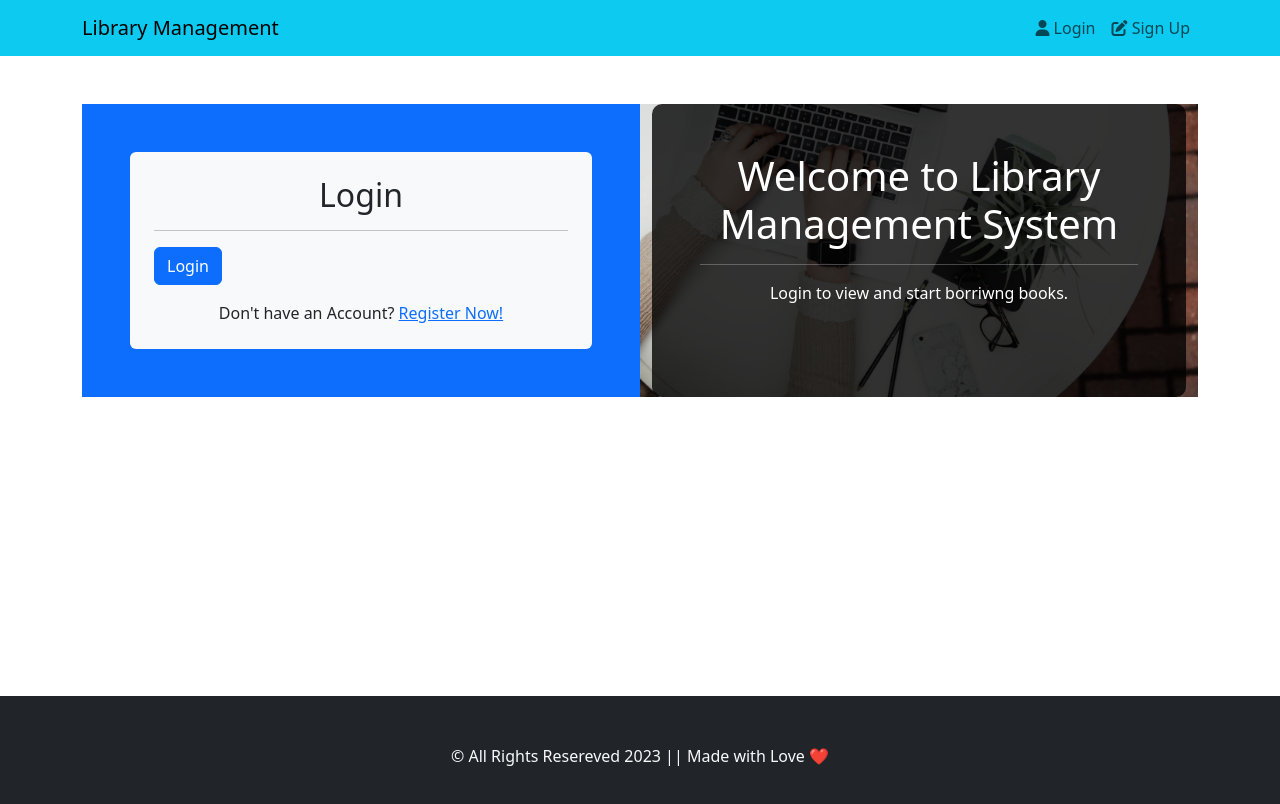
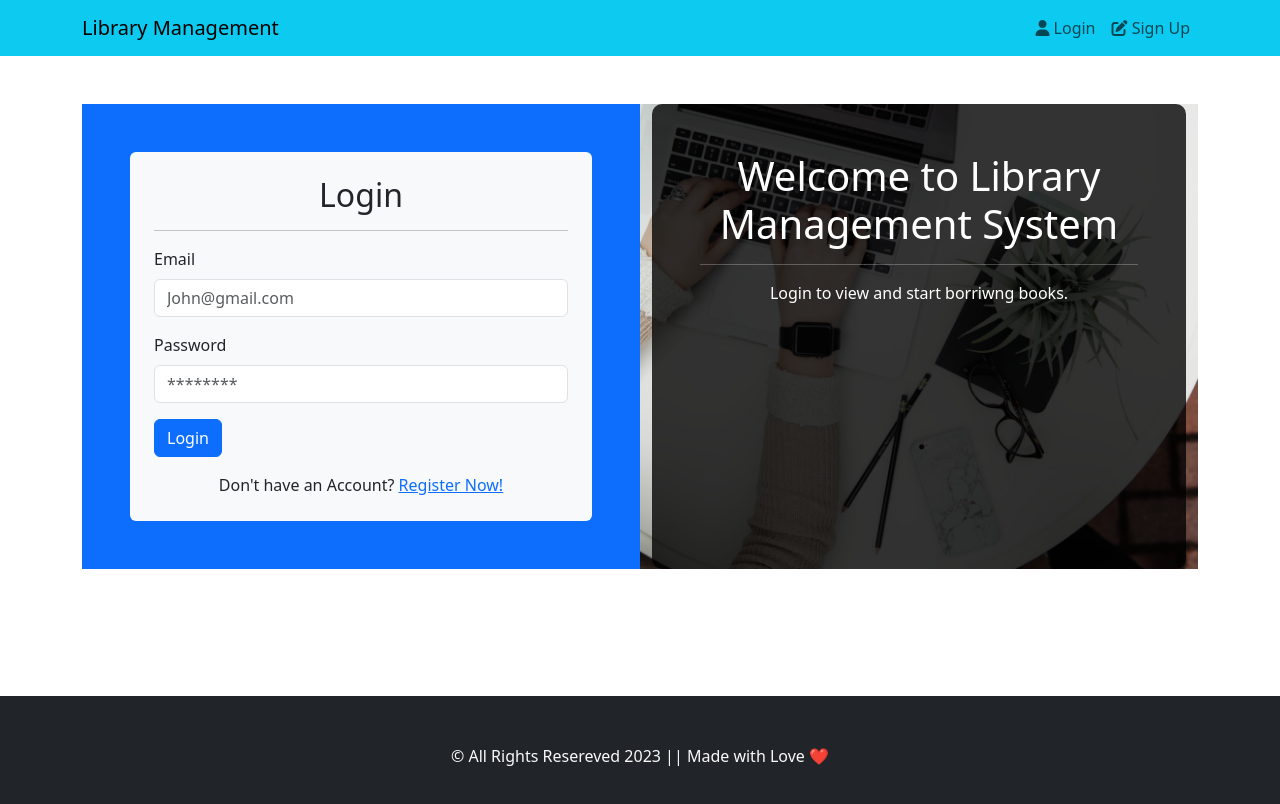
Before and after one commit to Shital769/full-stack-library-management-frontend, a React (Create React App) app: page / in a window 1280 px wide. Shown: the top 804 px of the page. Built offline with nearby package versions, Linux system fonts and the light colour scheme.

Commit message:
fix the error

```diff
--- a/src/App.js
+++ b/src/App.js
@@ -2,6 +2,11 @@ import "./App.css";
 import { BrowserRouter, Routes, Route } from "react-router-dom";
 import LoginPage from "./pages/LoginPage";
 import RegisterPage from "./pages/RegisterPage";
+import Books from "./pages/Books";
+import Profile from "./pages/Profile";
+import AddBook from "./pages/AddBook";
+import MyBooks from "./pages/MyBooks";
+import Transactions from "./pages/Transaction";
 
 function App() {
   return (
@@ -10,6 +15,11 @@ function App() {
         <Routes>
           <Route path="/" element={<LoginPage />} />
           <Route path="/register" element={<RegisterPage />} />
+          <Route path="/book" element={<Books />} />
+          <Route path="/books/add" element={<AddBook />} />
+          <Route path="mybooks" element={<MyBooks />} />
+          <Route path="/transactions" element={<Transactions />} />
+          <Route path="/profile" element={<Profile />} />
         </Routes>
       </BrowserRouter>
     </div>
--- a/src/components/BookCard.js
+++ b/src/components/BookCard.js
@@ -20,7 +20,7 @@ const BookCard = ({ book, fetchBooks }) => {
       if (bookId) {
         const { status, message } = await deleteBook(bookId);
 
-        toast[status](message) && fetchBooks;
+        toast[status](message) && fetchBooks();
       }
     }
   };
--- a/src/components/Layout/DashboardLayout.js
+++ b/src/components/Layout/DashboardLayout.js
@@ -1,4 +1,4 @@
-import React, { useEffect } from "react";
+import React, { useEffect, useState } from "react";
 import Header from "./Header";
 import Footer from "./Footer";
 import Sidebar from "../sidebar/Sidebar";
--- a/src/helpers/AxiosHelpers.js
+++ b/src/helpers/AxiosHelpers.js
@@ -65,7 +65,7 @@ export const updatePassword = async (passInfo) => {
       }
     );
     return data;
-  } catch {
+  } catch (error) {
     return {
       status: "error",
       message: error.message,
@@ -170,6 +170,7 @@ export const deleteBook = async (bookId) => {
       data: { bookId },
       headers: { Authorization: userId },
     });
+    return data;
   } catch (error) {
     return {
       status: "error",
--- a/src/pages/LoginPage.js
+++ b/src/pages/LoginPage.js
@@ -3,7 +3,7 @@ import DefaultLayout from "../components/Layout/DefaultLayout";
 import { Button, Col, Container, Form, Row } from "react-bootstrap";
 import { InputField } from "../components/InputField/InputField";
 import { Link, useNavigate } from "react-router-dom";
-import {toast} from "react-toastify"
+import { toast } from "react-toastify";
 import { loginUser } from "../helpers/AxiosHelpers";
 
 const LoginPage = () => {
@@ -59,13 +59,13 @@ const LoginPage = () => {
         <Row className="mt-5">
           <Col className="col-md-6 bg-primary p-5">
             <div className="bg-light p-4 rounded">
-              <Form>
+              <Form onSubmit={handleOnSubmit}>
                 <h2 className="text-center">Login</h2>
                 <hr />
 
-                {inputs.map((input, i) => {
-                  <InputField key={i} {...input} onChange={handleOnChange} />;
-                })}
+                {inputs.map((input, i) => (
+                  <InputField key={i} {...input} onChange={handleOnChange} />
+                ))}
 
                 <div>
                   <Button variant="primary" type="submit">
--- a/src/pages/MyBooks.js
+++ b/src/pages/MyBooks.js
@@ -1,7 +1,8 @@
-import React, { useState } from "react";
+import React, { useState, useEffect } from "react";
 import DashboardLayout from "../components/Layout/DashboardLayout";
 import { Button, Container, Row, Table } from "react-bootstrap";
 import { getBorrowedBooks, returnBook } from "../helpers/AxiosHelpers";
+import {toast} from "react-toastify"
 
 const MyBooks = () => {
   const [books, setBooks] = useState([]);
--- a/src/pages/Profile.js
+++ b/src/pages/Profile.js
@@ -2,7 +2,7 @@ import React, { useEffect, useState } from "react";
 import DashboardLayout from "../components/Layout/DashboardLayout";
 import { toast } from "react-toastify";
 import { updatePassword } from "../helpers/AxiosHelpers";
-import { Button, Col, Container, Form, Modal } from "react-bootstrap";
+import { Button, Col, Container, Form, Modal, Row } from "react-bootstrap";
 
 const Profile = () => {
   const [user, setUser] = useState();
--- a/src/pages/Transaction.js
+++ b/src/pages/Transaction.js
@@ -1,6 +1,6 @@
 import React from "react";
 import DashboardLayout from "../components/Layout/DashboardLayout";
-import { Container, Table } from "react-bootstrap";
+import { Container, Table, Row } from "react-bootstrap";
 
 const Transaction = () => {
   return (
@@ -20,7 +20,7 @@ const Transaction = () => {
               </tr>
             </thead>
             <tbody>
-              {Transaction?.map((transaction, i) => {
+              {Transaction?.map((transaction, i) => (
                 <tr key={transaction._id} className="text-center">
                   <td>{i + 1}</td>
                   <td style={{ width: "15%" }}>
@@ -45,8 +45,8 @@ const Transaction = () => {
                       ? new Date(transaction.returnDate).toLocaleDateString()
                       : "Not returned yet?"}
                   </td>
-                </tr>;
-              })}
+                </tr>
+              ))}
             </tbody>
           </Table>
         </Row>
```
